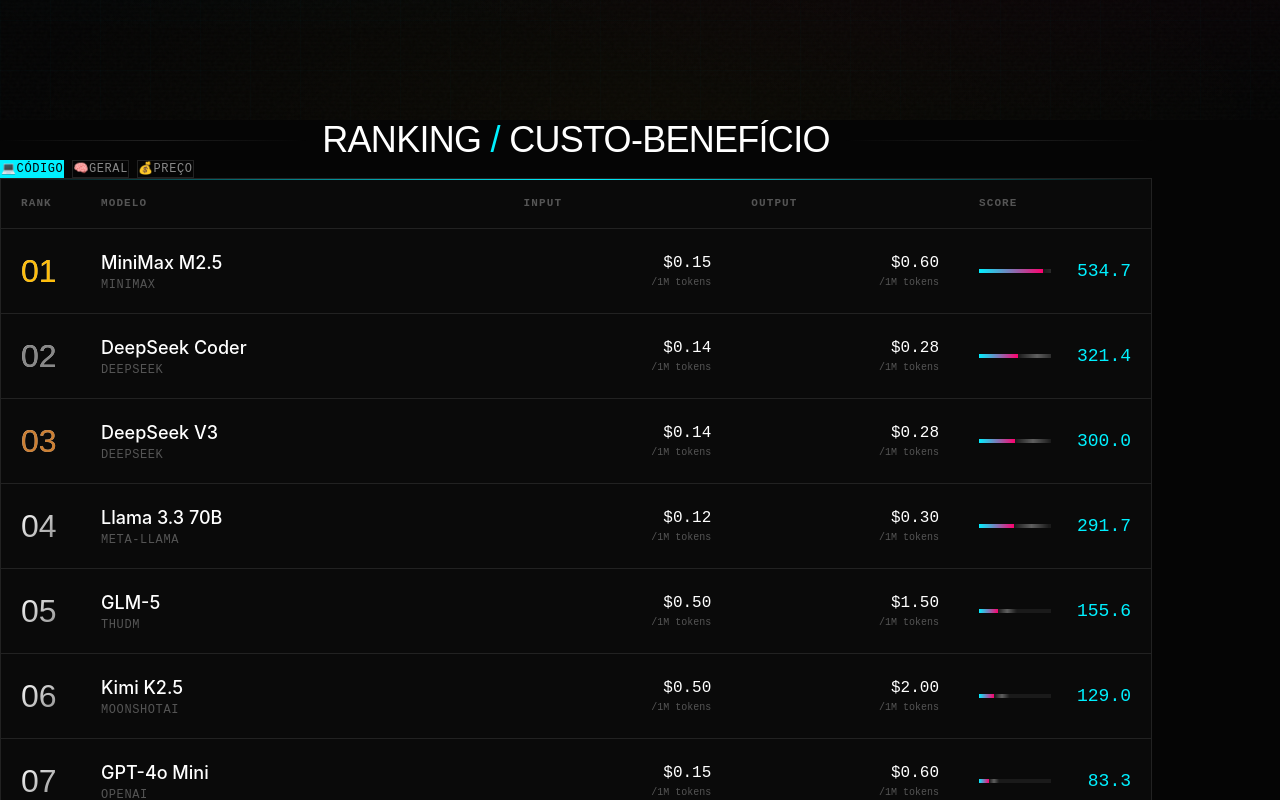
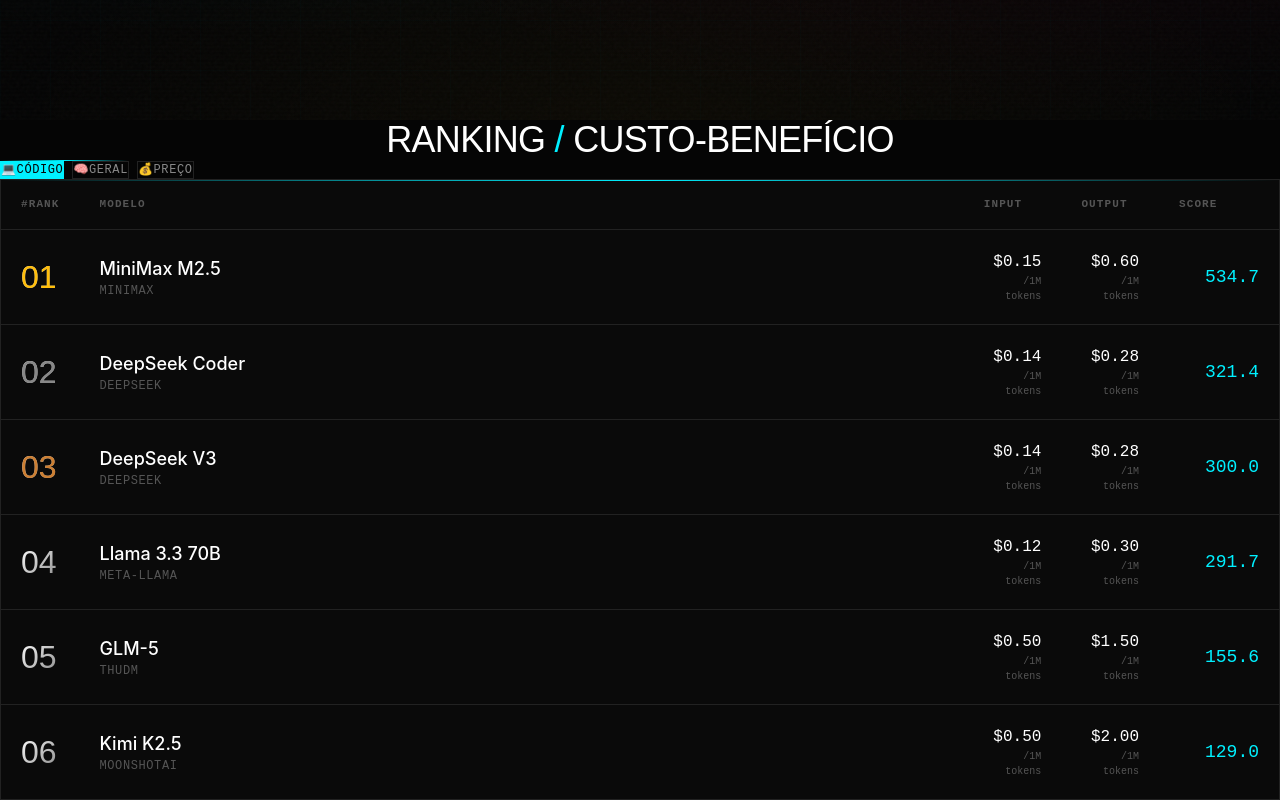
Before and after one commit to tiagofoil/ia-custo-beneficio, a Next.js app: page / in a window 1280 px wide. Shown: the part 680-1480 px from the top of the page. Built offline with nearby package versions, Linux system fonts and the light colour scheme.

Commit message:
fix: widen ranking section and table columns
- Change max-w-6xl to max-w-7xl for more space
- Simplify title layout to pure centered
- Add explicit column widths to table

```diff
--- a/src/app/page.tsx
+++ b/src/app/page.tsx
@@ -14,13 +14,12 @@
 
         {/* Ranking Section */}
         <section id="ranking" className="py-24 px-4 sm:px-6 lg:px-8">
-          <div className="max-w-6xl mx-auto">
-            <div className="flex items-center gap-4 mb-12">
-              <div className="h-px flex-1 bg-gradient-to-r from-transparent via-[var(--border-subtle)] to-transparent" />
-              <h2 className="font-display text-3xl sm:text-4xl text-white text-center">
+          <div className="max-w-7xl mx-auto">
+            <div className="text-center mb-12">
+              <h2 className="font-display text-3xl sm:text-4xl text-white">
                 RANKING <span className="text-[var(--accent-cyan)]">/</span> CUSTO-BENEFÍCIO
               </h2>
-              <div className="h-px flex-1 bg-gradient-to-r from-transparent via-[var(--border-subtle)] to-transparent" />
+              <div className="h-px w-32 mx-auto mt-4 bg-gradient-to-r from-transparent via-[var(--accent-cyan)] to-transparent" />
             </div>
 
             <Suspense fallback={
--- a/src/components/ranking-table.tsx
+++ b/src/components/ranking-table.tsx
@@ -100,11 +100,11 @@
           <table className="data-table">
             <thead>
               <tr>
-                <th className="w-20">Rank</th>
-                <th>Modelo</th>
-                <th className="text-right">Input</th>
-                <th className="text-right">Output</th>
-                <th className="text-right w-48">Score</th>
+                <th className="w-24">#Rank</th>
+                <th className="w-full">Modelo</th>
+                <th className="text-right w-32">Input</th>
+                <th className="text-right w-32">Output</th>
+                <th className="text-right w-64">Score</th>
               </tr>
             </thead>
             <tbody>
```
